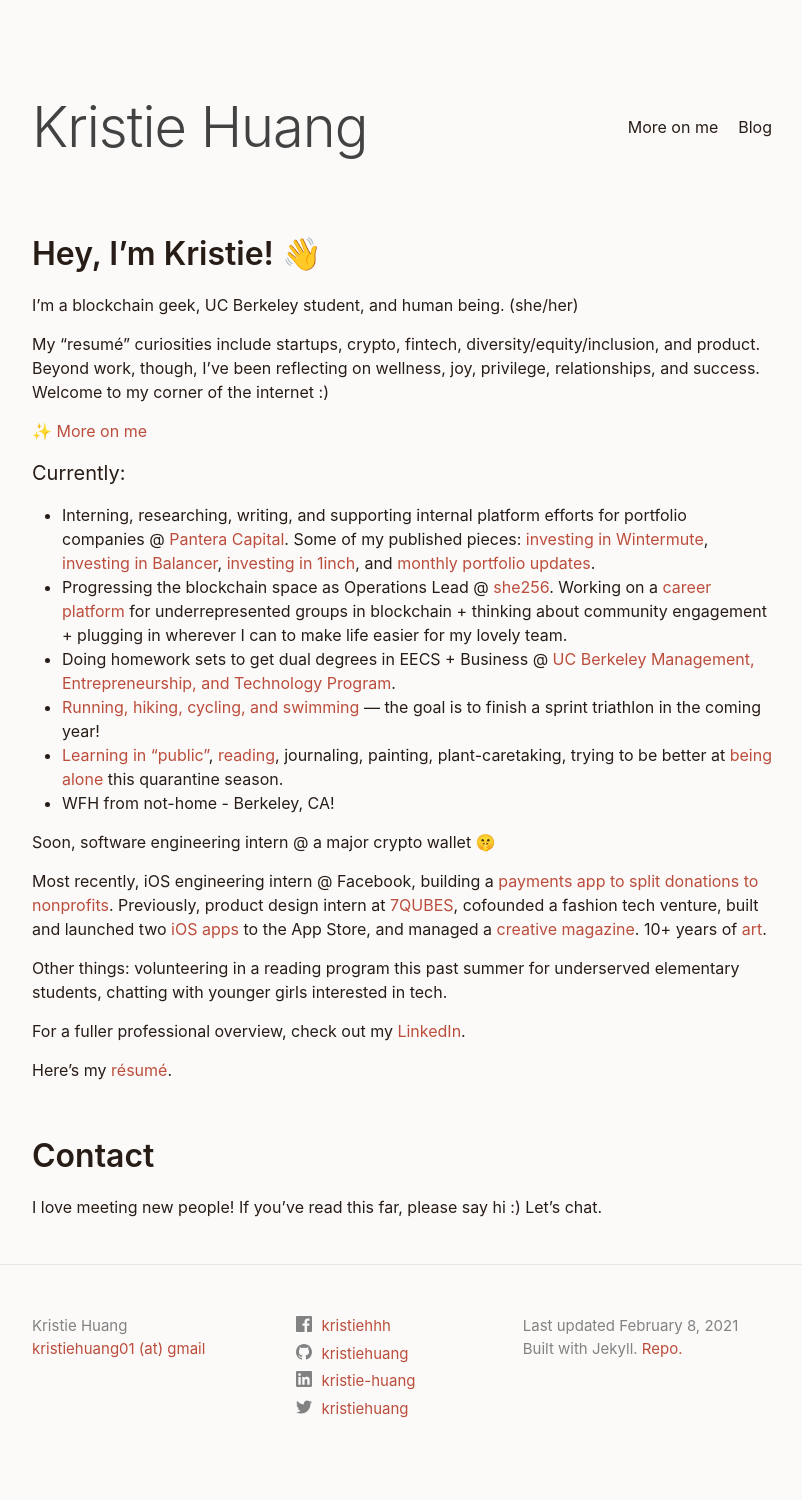
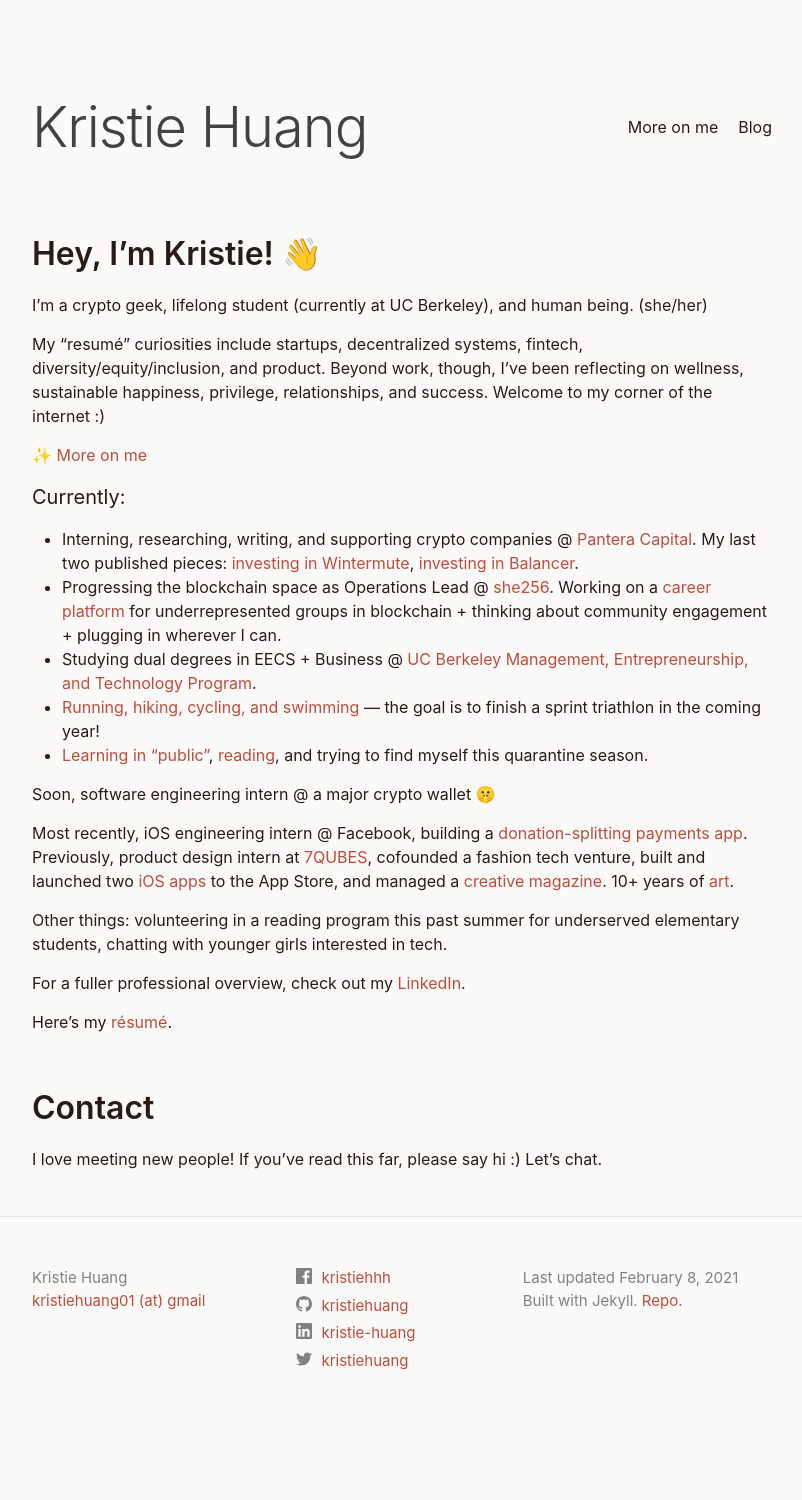
Before and after one commit to kristiehuang/kristiehuang.github.io, a Jekyll site: the page built from index.markdown, in a window 1280 px wide. Shown: the whole page, without its empty margins (238-1040 px from the left). Built offline with Jekyll 4.4.1, drawn with Linux system fonts in a browser that asks for light colours; after the commit the page ends 1452 px from its top, so only the background shows below that.

Commit message:
cleaning up text on frontpage

```diff
--- a/index.markdown
+++ b/index.markdown
@@ -8,24 +8,23 @@
 ---
 
 ## Hey, I’m Kristie! 👋
-I'm a blockchain geek, UC Berkeley student, and human being. (she/her)
+I'm a crypto geek, lifelong student (currently at UC Berkeley), and human being. (she/her)
 
-My "resumé" curiosities include startups, crypto, fintech, diversity/equity/inclusion, and product. Beyond work, though, I’ve been reflecting on wellness, joy, privilege, relationships, and success. Welcome to my corner of the internet :)
+My "resumé" curiosities include startups, decentralized systems, fintech, diversity/equity/inclusion, and product. Beyond work, though, I’ve been reflecting on wellness, sustainable happiness, privilege, relationships, and success. Welcome to my corner of the internet :)
 
 
 ✨ [More on me](/more-on-me)
 
 ### Currently:
-* Interning, researching, writing, and supporting internal platform efforts for portfolio companies @ [Pantera Capital](https://www.panteracapital.com/). Some of my published pieces: [investing in Wintermute](https://panteracapital.medium.com/investing-in-wintermute-d4ece31ff665), [investing in Balancer](https://panteracapital.medium.com/investing-in-balancer-63f8246df954), [investing in 1inch](https://panteracapital.medium.com/investing-in-1inch-c7174dda5048), and [monthly portfolio updates](https://panteracapital.medium.com/pantera-blockchain-blog-november-2020-ab8431370e1c).
-* Progressing the blockchain space as Operations Lead @ [she256][#she256]. Working on a [career platform](https://medium.com/she-256/announcing-the-she256-job-board-beta-launch-9709d3c3e107) for underrepresented groups in blockchain + thinking about community engagement + plugging in wherever I can to make life easier for my lovely team.
-* Doing homework sets to get dual degrees in EECS + Business @ [UC Berkeley Management, Entrepreneurship, and Technology Program](http://met.berkeley.edu/).
+* Interning, researching, writing, and supporting crypto companies @ [Pantera Capital](https://www.panteracapital.com/). My last two published pieces: [investing in Wintermute](https://panteracapital.medium.com/investing-in-wintermute-d4ece31ff665), [investing in Balancer](https://panteracapital.medium.com/investing-in-balancer-63f8246df954).
+* Progressing the blockchain space as Operations Lead @ [she256][#she256]. Working on a [career platform](https://medium.com/she-256/announcing-the-she256-job-board-beta-launch-9709d3c3e107) for underrepresented groups in blockchain + thinking about community engagement + plugging in wherever I can.
+* Studying dual degrees in EECS + Business @ [UC Berkeley Management, Entrepreneurship, and Technology Program](http://met.berkeley.edu/).
 * [Running, hiking, cycling, and swimming](https://www.strava.com/athletes/19298552) — the goal is to finish a sprint triathlon in the coming year!
-* [Learning in "public"](more-on-me/#learning-in-non-private), [reading](https://www.goodreads.com/kristiehhh), journaling, painting, plant-caretaking, trying to be better at [being alone](https://www.ankit.fyi/being-alone) this quarantine season.
-* WFH from not-home - Berkeley, CA!
+* [Learning in "public"](more-on-me/#learning-in-non-private), [reading](https://www.goodreads.com/kristiehhh), and trying to find myself this quarantine season.
 
 Soon, software engineering intern @ a major crypto wallet 🤫
 
-Most recently, iOS engineering intern @ Facebook, building a [payments app to split donations to nonprofits](https://github.com/kristiehuang/Basket-Donation-Payments). Previously, product design intern at [7QUBES](https://www.7qubes.com/our-work/pay8fwd), cofounded a fashion tech venture, built and launched two [iOS](http://tinyurl.com/cloudcloset) [apps](http://tinyurl.com/airtimeevents) to the App Store, and managed a [creative magazine](https://issuu.com/pandorasbox.gunn). 10+ years of [art](https://www.behance.net/gallery/72001185/Kristie-Huang-Art-Portfolio).
+Most recently, iOS engineering intern @ Facebook, building a [donation-splitting payments app](https://github.com/kristiehuang/Basket-Donation-Payments). Previously, product design intern at [7QUBES](https://www.7qubes.com/our-work/pay8fwd), cofounded a fashion tech venture, built and launched two [iOS](http://tinyurl.com/cloudcloset) [apps](http://tinyurl.com/airtimeevents) to the App Store, and managed a [creative magazine](https://issuu.com/pandorasbox.gunn). 10+ years of [art](https://www.behance.net/gallery/72001185/Kristie-Huang-Art-Portfolio).
 
 Other things: volunteering in a reading program this past summer for underserved elementary students, chatting with younger girls interested in tech.
 
```
